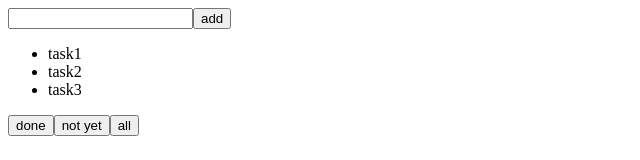
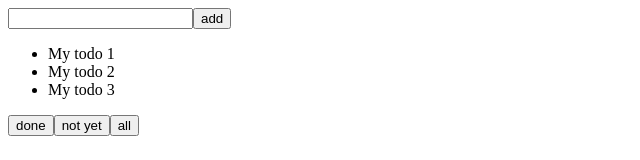
Before and after one commit to reika0717/todo-app2, a React (Create React App) app: page / in a window 1280 px wide. Shown: the top 160 px of the page, without its empty margins (0-640 px from the left). Built offline with nearby package versions, Linux system fonts and the light colour scheme.

Commit message:
make redux provide initial state

```diff
--- a/src/App.js
+++ b/src/App.js
@@ -3,28 +3,13 @@ import MyForm from './components/MyForm'
 import v4 from 'uuid/v4'
 import ToggleButton from './components/ToggleButton'
 import TodoList from './components/TodoList'
+import store from './store'
 
 class App extends Component {
   constructor(props){
     super(props)
     this.state ={
-      tasks :[
-        {
-          id:v4(),
-          description: 'task1',
-          completed: false
-        },
-        {
-          id:v4(),
-          description: 'task2',
-          completed: false
-        },
-        {
-          id:v4(),
-          description: 'task3',
-          completed: false
-        }
-      ],
+      tasks :store.getState(),
       current: 'all'
     }
   }
--- a/src/store.js
+++ b/src/store.js
@@ -5,6 +5,24 @@ const TYPE ={
   ADD_TODO: 'ADD_TODO',
   TOGGLE_TODO: 'TOGGLE_TODO'
 }
+
+const initialState = [
+  {
+    id:v4(),
+    description: 'My todo 1',
+    completed: false
+  },
+  {
+    id:v4(),
+    description: 'My todo 2',
+    completed: false
+  },
+  {
+    id:v4(),
+    description: 'My todo 3',
+    completed: false
+  }
+]
 
 /* Actions */
 export const addTodoAction = ({description}) =>({
@@ -16,7 +34,7 @@ export const toggleTodoAction = id =>({
 })
 
 /* Reducers */
-const todoListReducer = (state = [], {type, payload}) => {
+const todoListReducer = (state = initialState, {type, payload}) => {
   switch (type) {
     case TYPE.ADD_TODO:
     return [...state,
```
